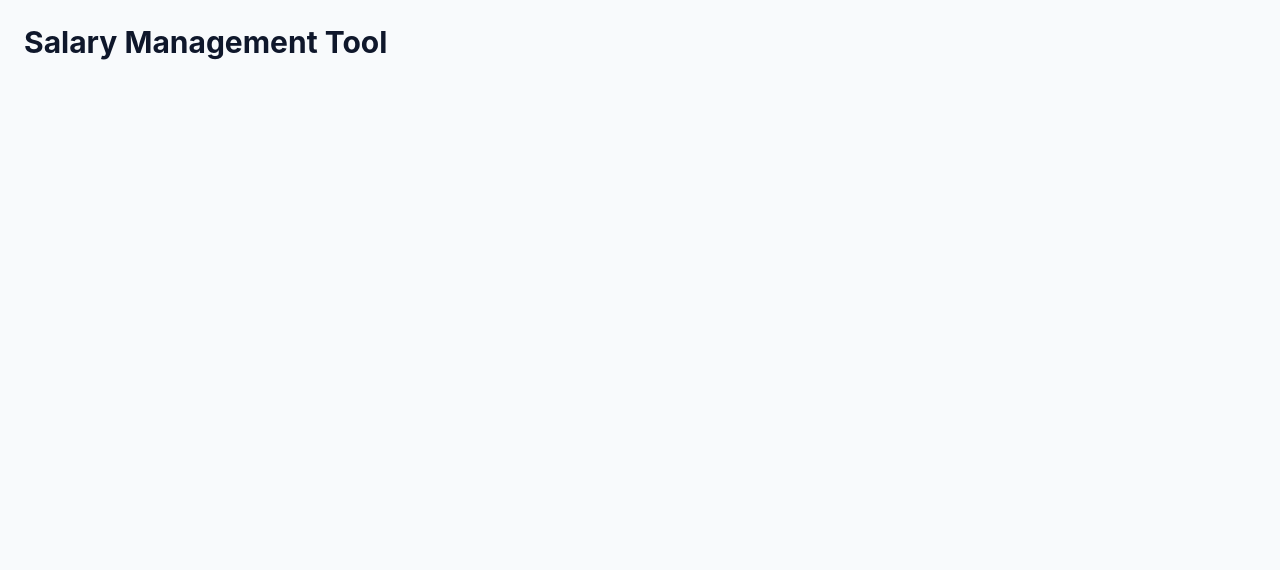
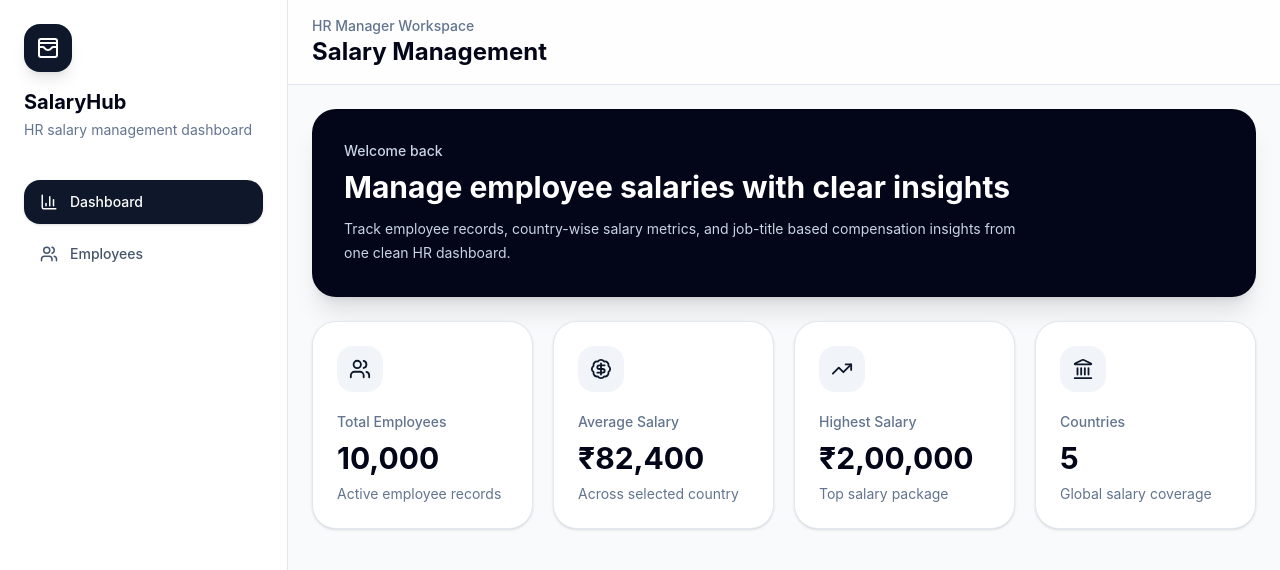
Before and after one commit to Monalisa222/salary-management-tool, a React app in the folder frontend/: page / in a window 1280 px wide. Shown: the top 570 px of the page. Built offline with nearby package versions, Linux system fonts and the light colour scheme; the HTML template or start-up script is replaced by a standard one.

Commit message:
Add dashboard layout for HR workspace

```diff
--- a/frontend/src/App.jsx
+++ b/frontend/src/App.jsx
@@ -1,10 +1,11 @@
+import AppLayout from './layouts/AppLayout'
+import Dashboard from './pages/Dashboard'
+
 function App() {
   return (
-    <div className="min-h-screen bg-slate-50">
-      <h1 className="p-6 text-3xl font-bold text-slate-900">
-        Salary Management Tool
-      </h1>
-    </div>
+    <AppLayout>
+      <Dashboard />
+    </AppLayout>
   )
 }
 
--- /dev/null
+++ b/frontend/src/layouts/AppLayout.jsx
@@ -0,0 +1,54 @@
+import { BarChart3, Users, WalletCards } from 'lucide-react'
+
+function AppLayout({ children }) {
+  return (
+    <div className="min-h-screen bg-slate-50">
+      <aside className="fixed left-0 top-0 hidden h-screen w-72 border-r border-slate-200 bg-white px-6 py-6 lg:block">
+        <div className="mb-10">
+          <div className="flex h-12 w-12 items-center justify-center rounded-2xl bg-slate-900 text-white shadow-lg">
+            <WalletCards size={24} />
+          </div>
+
+          <h1 className="mt-4 text-xl font-bold text-slate-950">
+            SalaryHub
+          </h1>
+
+          <p className="mt-1 text-sm text-slate-500">
+            HR salary management dashboard
+          </p>
+        </div>
+
+        <nav className="space-y-2">
+          <a className="flex items-center gap-3 rounded-2xl bg-slate-900 px-4 py-3 text-sm font-medium text-white shadow-sm">
+            <BarChart3 size={18} />
+            Dashboard
+          </a>
+
+          <a className="flex items-center gap-3 rounded-2xl px-4 py-3 text-sm font-medium text-slate-600 hover:bg-slate-100">
+            <Users size={18} />
+            Employees
+          </a>
+        </nav>
+      </aside>
+
+      <main className="lg:pl-72">
+        <header className="sticky top-0 z-10 border-b border-slate-200 bg-white/80 px-6 py-4 backdrop-blur">
+          <div>
+            <p className="text-sm font-medium text-slate-500">
+              HR Manager Workspace
+            </p>
+            <h2 className="text-2xl font-bold text-slate-950">
+              Salary Management
+            </h2>
+          </div>
+        </header>
+
+        <section className="p-6">
+          {children}
+        </section>
+      </main>
+    </div>
+  )
+}
+
+export default AppLayout
--- /dev/null
+++ b/frontend/src/pages/Dashboard.jsx
@@ -0,0 +1,81 @@
+import { Users, TrendingUp, Landmark, BadgeDollarSign } from 'lucide-react'
+
+const cards = [
+  {
+    title: 'Total Employees',
+    value: '10,000',
+    icon: Users,
+    description: 'Active employee records'
+  },
+  {
+    title: 'Average Salary',
+    value: '₹82,400',
+    icon: BadgeDollarSign,
+    description: 'Across selected country'
+  },
+  {
+    title: 'Highest Salary',
+    value: '₹2,00,000',
+    icon: TrendingUp,
+    description: 'Top salary package'
+  },
+  {
+    title: 'Countries',
+    value: '5',
+    icon: Landmark,
+    description: 'Global salary coverage'
+  }
+]
+
+function Dashboard() {
+  return (
+    <div className="space-y-6">
+      <div className="rounded-3xl bg-slate-950 p-8 text-white shadow-xl">
+        <p className="text-sm font-medium text-slate-300">
+          Welcome back
+        </p>
+
+        <h1 className="mt-2 text-3xl font-bold">
+          Manage employee salaries with clear insights
+        </h1>
+
+        <p className="mt-3 max-w-2xl text-sm leading-6 text-slate-300">
+          Track employee records, country-wise salary metrics, and job-title based compensation insights from one clean HR dashboard.
+        </p>
+      </div>
+
+      <div className="grid gap-5 md:grid-cols-2 xl:grid-cols-4">
+        {cards.map((card) => {
+          const Icon = card.icon
+
+          return (
+            <div
+              key={card.title}
+              className="rounded-3xl border border-slate-200 bg-white p-6 shadow-sm"
+            >
+              <div className="flex items-center justify-between">
+                <div className="rounded-2xl bg-slate-100 p-3 text-slate-900">
+                  <Icon size={22} />
+                </div>
+              </div>
+
+              <p className="mt-5 text-sm font-medium text-slate-500">
+                {card.title}
+              </p>
+
+              <h3 className="mt-2 text-3xl font-bold text-slate-950">
+                {card.value}
+              </h3>
+
+              <p className="mt-2 text-sm text-slate-500">
+                {card.description}
+              </p>
+            </div>
+          )
+        })}
+      </div>
+    </div>
+  )
+}
+
+export default Dashboard
```
